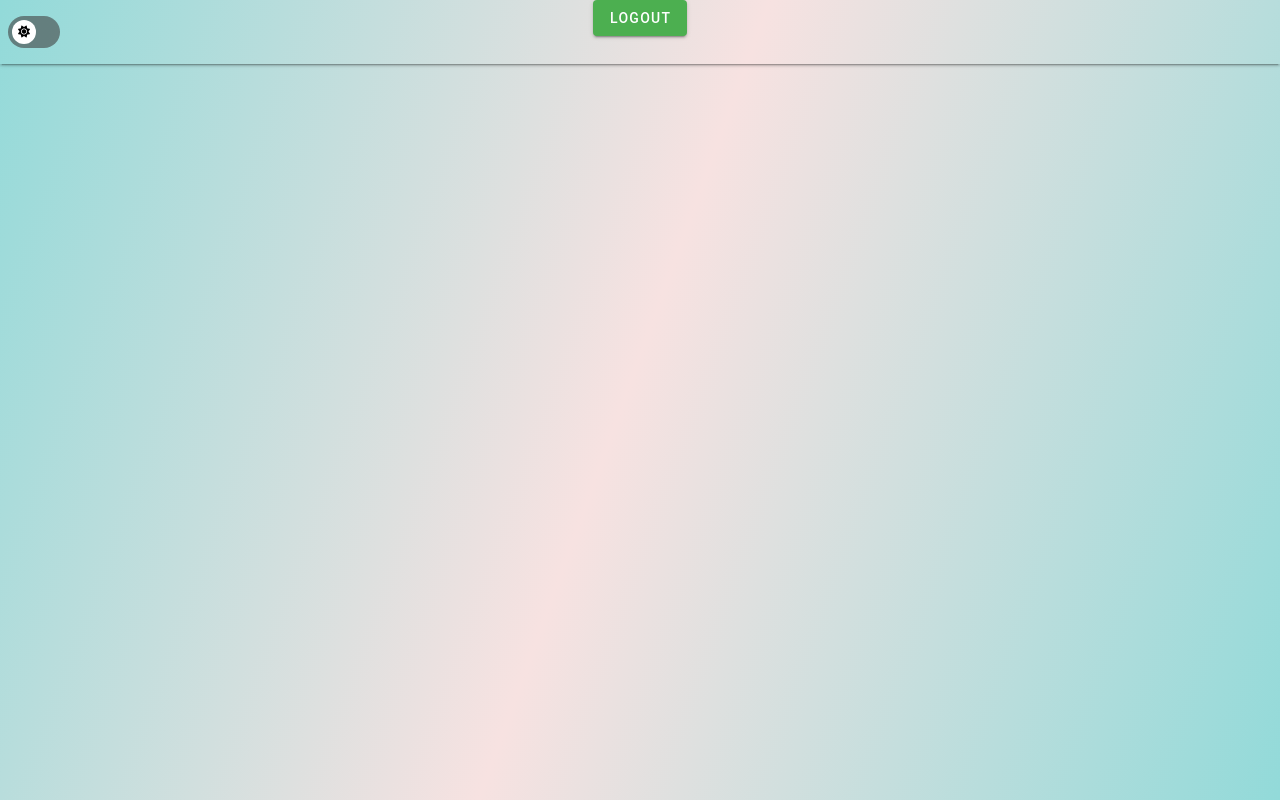
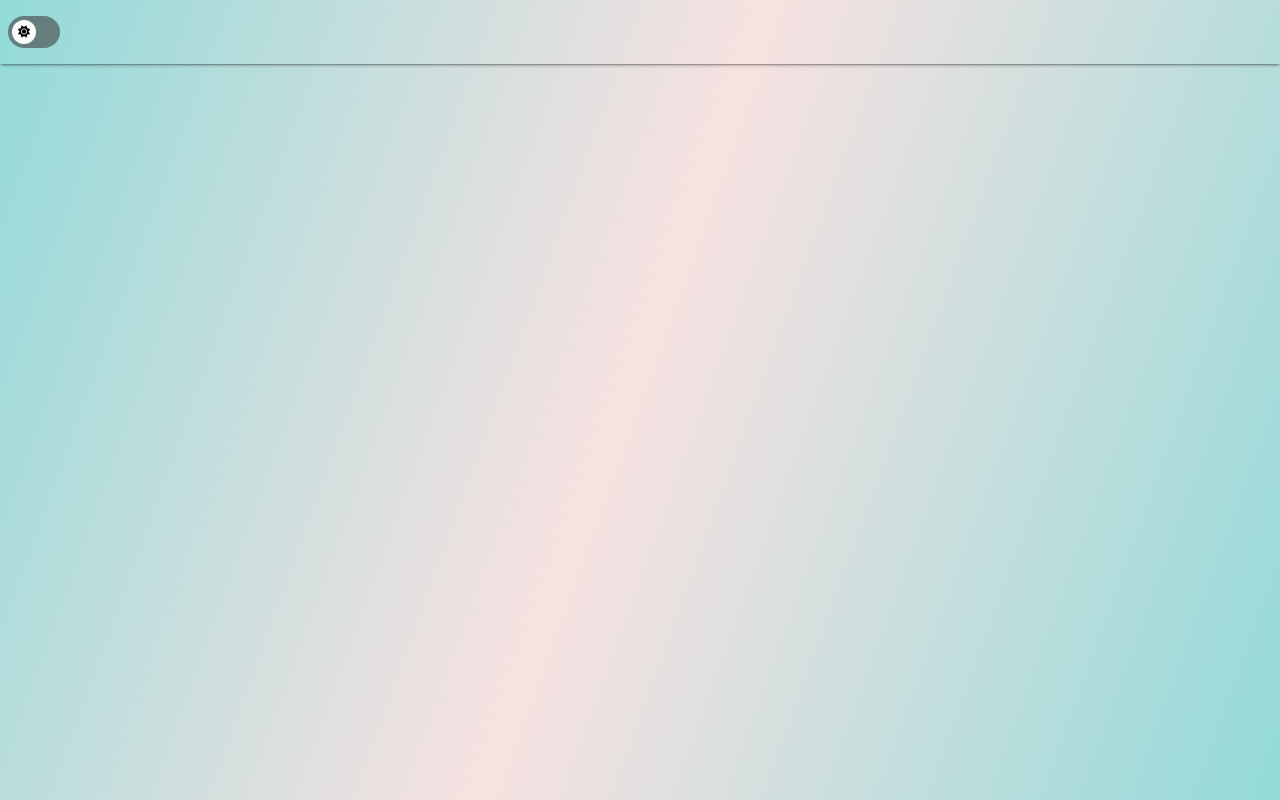
Before and after one commit to Nimakhdb13/panel, a Vue app: page /dashboard in a window 1280 px wide. Built offline with nearby package versions, Linux system fonts and the light colour scheme.

Commit message:
make logout button component

```diff
--- a/src/pages/dashboard.vue
+++ b/src/pages/dashboard.vue
@@ -1,13 +1,8 @@
 <template>
-  <v-btn @click="logout()" color="success">logout</v-btn>
 </template>
 
 <script lang="ts" setup>
-import router from "@/router";
-function logout() {
-  localStorage.removeItem("token");
-  router.push("/");
-}
+
 </script>
 
 <style></style>
```
Also changed, not shown: src/components/controls/logoutBtn.vue (added, +10 -0 lines).
